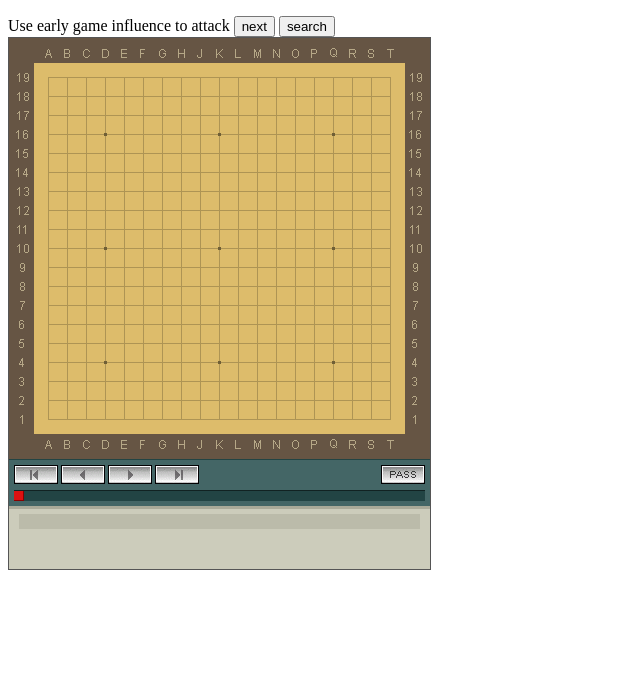
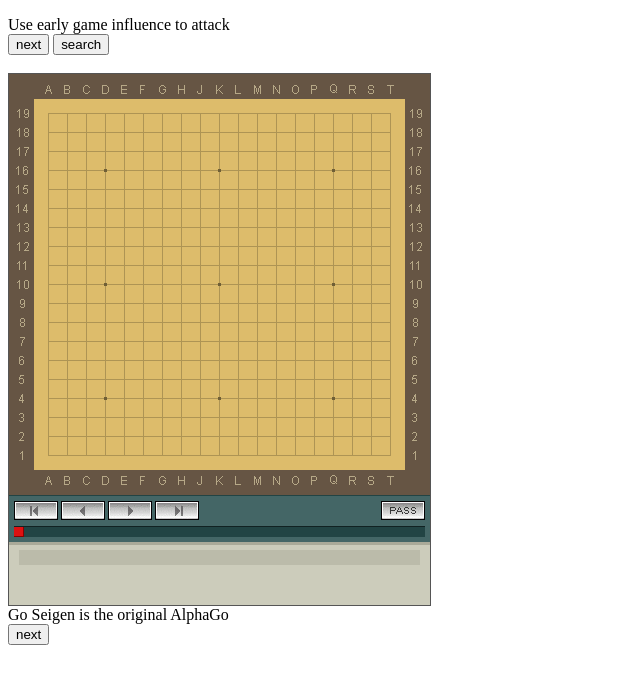
Before and after one commit to towles-osu/GoStudyApp, a plain HTML site: page main.html in a window 1280 px wide. Shown: the part 92-776 px from the top of the page, without its empty margins (0-640 px from the left). Drawn offline with Linux system fonts and the light colour scheme.

Commit message:
made basic proverb and news widgets

```diff
--- a/main.html
+++ b/main.html
@@ -10,18 +10,24 @@
     </div>
     <div id="ProverbWidget">
         <h3>Remember:</h3>
-        <span id="currProverb"></span>
-        <button id="provNext" onclick="nextProverb">next</button>
+        <span id="currProverb"></span><br />
+        <button id="provNext" onclick="nextProverb()">next</button>
         <button id="provSearch">search</button>
     </div>
+    <br />
+    <div id="NotesWidget"></div>
     <div id="JosekiWidget">
         <!--The following is the open source eidogo-player open source application.  It is from http://eidogo.com/source-->
         <script type="text/javascript" src="eidogo-player-1.2/player/js/all.compressed.js"></script>
-        <div class="eidogo-player-auto">
+        <div class="eidogo-player-auto" id="GoBoard">
         </div>
     </div>
-    <div id="NotesWidget"></div>
-    <div id="NewsWidget"></div>
+    <div id="NewsWidget">
+        <span id="currNews"></span>
+        <br />
+        <button id="newsNext" onclick="nextNews()">next</button>
+        <button id="loadSgfNews" onclick="loadNewsSgf()" hidden="true">Load News .sgf</button>
+    </div>
     <script src="mainScripts.js" type="text/javascript"></script>
 </body>
 </html>
--- a/mainScripts.js
+++ b/mainScripts.js
@@ -26,6 +26,19 @@ const fileData = {
 
     }
 };
+
+//newsData object has data (storing the actual info), currIndex, activeSearch (boolean)
+//news stories in format array of arrays, each array is a news item.
+//sub-array is two to four parts, first element is headline, second is url, third is optional article content
+// and final is associated .sgf file as json style object
+const newsData = {
+    data : [
+        ["Go Seigen is the original AlphaGo", "www.usgo.org", "There isn't much more to say than the title.  Go Seigen was using moves that AI would later use over 70 years before AI became stronger than humans"],
+        ["Blood vomit game is still being talked about", "www.go4go.net", "This is a famous game during which one of the players vomitted blood.",
+            "(;FF[4]PB[Hinaya Rippo]HA[5]PW[Honinbo Dosaku]KM[0]RE[W+R]AB[dd][dp][jj][pd][pp]; W[qf]; B[mc]; W[qn]; B[ql]; W[on]; B[rp]; W[cn]; B[gq]; W[cf]; B[ch]; W[ef]; B[bd]; W[cj]; B[bf]; W[ce]; B[be]; W[cg]; B[bg]; W[cd]; B[cc]; W[dc]; B[ed]; W[ec]; B[fc]; W[cb]; B[bc]; W[fd]; B[fe]; W[gd]; B[ee]; W[gc]; B[fb]; W[eb]; B[dh]; W[ge]; B[ff]; W[eg]; B[gf]; W[eh]; B[he]; W[gb]; B[ei]; W[gh]; B[fi]; W[gg]; B[if]; W[jh]; B[hj]; W[hg]; B[hf]; W[kg]; B[ke]; W[bi]; B[bh]; W[dj]; B[bb]; W[kj]; B[kk]; W[lj]; B[lk]; W[jk]; B[jl]; W[ik]; B[ij]; W[il]; B[ki]; W[li]; B[kh]; W[lh]; B[ji]; W[jg]; B[lg]; W[lf]; B[mg]; W[je]; B[jf]; W[kf]; B[jd]; W[kd]; B[le]; W[ng]; B[mh]; W[ni]; B[nh]; W[oh]; B[og]; W[ld]; B[nf]; W[me]; B[nj]; W[jm]; B[qd]; W[qj]; B[np]; W[ro]; B[qp]; W[pg]; B[pk]; W[oj]; B[ok]; W[mi]; B[pj]; W[oi]; B[qi]; W[pi]; B[qh]; W[ph]; B[mn]; W[mk]; B[nm]; W[nl]; B[qk]; W[fk]; B[ek]; W[fl]; B[ej]; W[cp]; B[hi]; W[hh]; B[cl]; W[bl]; B[dn]; W[dm]; B[el]; W[do]; B[en]; W[eo]; B[fn]; W[cm]; B[hl]; W[hk]; B[gk]; W[kl]; B[im]; W[ll]; B[gl]; W[gp]; B[fo]; W[fp]; B[ep]; W[co]; B[fq]; W[hp]; B[hq]; W[ip]; B[jq]; W[om]; B[ol]; W[mo])"]
+    ],
+    currIndex: 0,
+    activeSearch : false};
 
 function loadToolTips(tipsById) {
     for (const part in tipsById) {
@@ -57,11 +70,54 @@ function nextProverb(source = fileData) {
 
 }
 
+function initNews(source = fileData) {
+    let curr_index = Math.floor(Math.random() * source.data.length);
+    let span = document.getElementById("currNews");
+    span.innerText = source.data[curr_index][0];
+    let link = document.createElement("a");
+    link.href = source.data[curr_index][1];
+    if (source.data[curr_index].length > 3) {
+        document.getElementById("loadSgfNews").hidden = false;
+    }
+    else {
+        document.getElementById("loadSgfNews").hidden = true;
+    }
+    source.currIndex = curr_index;
 
+}
+
+function nextNews(source = newsData) {
+    source.currIndex = (source.currIndex + 1) % source.data.length;
+    let curr_index = source.currIndex;
+    let span = document.getElementById("currNews");
+    span.innerText = source.data[curr_index][0];
+    let link = document.createElement("a");
+    link.href = source.data[curr_index][1];
+    if (source.data[curr_index].length > 3) {
+        document.getElementById("loadSgfNews").hidden = false;
+    }
+    else {
+        document.getElementById("loadSgfNews").hidden = true;
+    }
+    source.currIndex = curr_index;
+}
+
+/*This function is unnecessary for my project, I need to not do it.
+function loadNewsSgf(source = newsData) {
+    let goboard = document.getElementById("GoBoard");
+    console.log(goboard);
+    goboard.innerHTML = source.data[source.currIndex][3];
+}
+*/
+
+function loadNewsSgf() {
+    alert("This functionality is not yet available.")
+};
 
 
 function initialize() {
     loadToolTips(toolTips);
     //loadJoseki(sgfFile);
     initProverbs(fileData);
+    initNews(newsData);
 }
```
